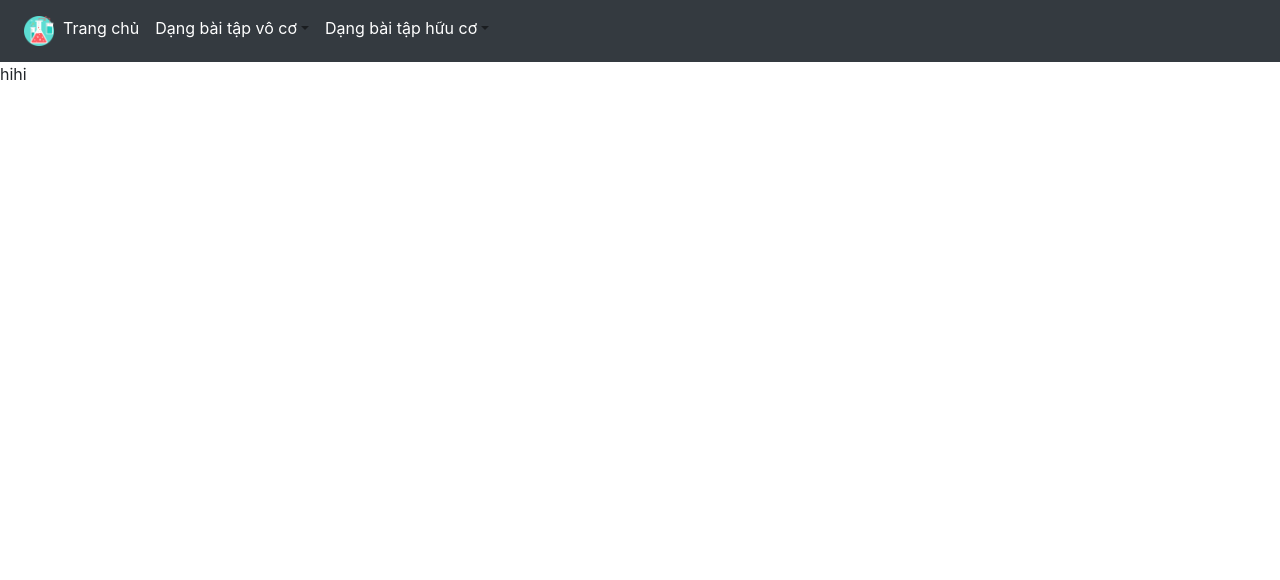
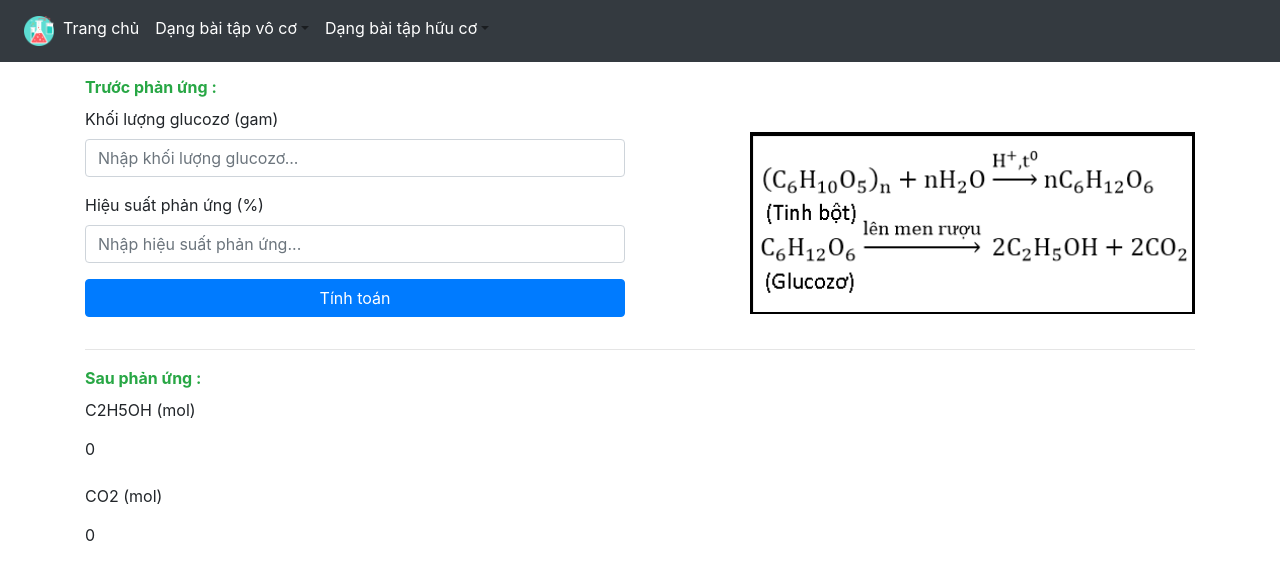
Before and after one commit to phuocleoceo/Chemistry-Solve-React, a React (Create React App) app: page /format7 in a window 1280 px wide. Shown: the top 580 px of the page. Built offline with nearby package versions, Linux system fonts and the light colour scheme.

Commit message:
Format 7

```diff
--- a/src/components/OrganicFormat/GlucozoFermentation.jsx
+++ b/src/components/OrganicFormat/GlucozoFermentation.jsx
@@ -1,9 +1,104 @@
-import React from 'react'
+import React, { useEffect } from 'react';
+import { Button, Row, Col, Form, Image, Container } from "react-bootstrap";
+import { useSelector, useDispatch } from "react-redux";
+import { calculate, resetState } from "../../actions/formatAction";
 
 export default function GlucozoFermentation() {
+	const result = useSelector((state) => state.format7);
+	const dispatch = useDispatch();
+	useEffect(() => dispatch(resetState()), [dispatch]);
+
+	function handleSubmit(e) {
+		e.preventDefault();
+		const input = {
+			GlucozoMass: parseFloat(e.target.GlucozoMass.value),
+			Efficiency: parseFloat(e.target.Efficiency.value)
+		};
+		const action = calculate(input);
+		dispatch(action);
+	}
+
 	return (
-		<div>
-			hihi
-		</div>
+		<Container style={{ marginTop: "1%" }}>
+			<Row>
+				<Col sm={6}>
+					<Form onSubmit={handleSubmit}>
+						<Form.Label className="font-weight-bold text-success">
+							Trước phản ứng :
+						</Form.Label>
+
+						<Form.Group controlId="GlucozoMass">
+							<Form.Label>Khối lượng glucozơ (gam)</Form.Label>
+							<Form.Control
+								type="text"
+								name="GlucozoMass"
+								required
+								placeholder="Nhập khối lượng glucozơ..."
+							/>
+						</Form.Group>
+
+						<Form.Group controlId="Efficiency">
+							<Form.Label>Hiệu suất phản ứng (%)</Form.Label>
+							<Form.Control
+								type="text"
+								name="Efficiency"
+								required
+								placeholder="Nhập hiệu suất phản ứng..."
+							/>
+						</Form.Group>
+
+						<Form.Group>
+							<Button variant="primary" type="submit" block>
+								Tính toán
+							</Button>
+						</Form.Group>
+					</Form>
+				</Col>
+
+				<Col sm={{ span: 5, offset: 1 }} style={{ marginTop: "5%" }}>
+					<Image
+						width="100%"
+						height="auto"
+						src="/img/format7.png"
+					/>
+				</Col>
+			</Row>
+			<hr />
+			<Row>
+				<Col sm={6}>
+					<Form>
+						<Form.Label className="font-weight-bold text-success">
+							Sau phản ứng :
+						</Form.Label>
+
+						<Form.Group controlId="C2H5OH">
+							<Form.Label>C2H5OH (mol)</Form.Label>
+							<Form.Control
+								value={result.C2H5OH}
+								type="text"
+								name="C2H5OH"
+								plaintext
+								required
+								readOnly
+							/>
+						</Form.Group>
+
+						<Form.Group controlId="CO2">
+							<Form.Label>CO2 (mol)</Form.Label>
+							<Form.Control
+								value={result.CO2}
+								type="text"
+								name="CO2"
+								plaintext
+								required
+								readOnly
+							/>
+						</Form.Group>
+					</Form>
+				</Col>
+
+				<Col sm={6}></Col>
+			</Row>
+		</Container>
 	)
 }
--- /dev/null
+++ b/src/reducers/format7Reducer.js
@@ -0,0 +1,23 @@
+const initialState = {
+  C2H5OH: 0,
+  CO2: 0
+};
+
+const format7Reducer = (state = initialState, action) => {
+  switch (action.type) {
+    case "CALCULATE": {
+      const { GlucozoMass, Efficiency } = action.payload;
+      const molGlucozo = (GlucozoMass / 180) * (Efficiency / 100);
+      return {
+        C2H5OH: 2 * molGlucozo,
+        CO2: 2 * molGlucozo
+      };
+    }
+    case "RESET_STATE":
+      return initialState;
+    default:
+      return state;
+  }
+};
+
+export default format7Reducer;
--- a/src/reducers/rootReducer.js
+++ b/src/reducers/rootReducer.js
@@ -5,6 +5,7 @@ import format3Reducer from "./format3Reducer";
 import format4Reducer from "./format4Reducer";
 import format5Reducer from "./format5Reducer";
 import format6Reducer from "./format6Reducer";
+import format7Reducer from "./format7Reducer";
 
 const rootReducer = combineReducers({
   format1: format1Reducer,
@@ -13,6 +14,7 @@ const rootReducer = combineReducers({
   format4: format4Reducer,
   format5: format5Reducer,
   format6: format6Reducer,
+  format7: format7Reducer
 });
 
 export default rootReducer;
```
Also changed, not shown: public/img/format7.png (added).
